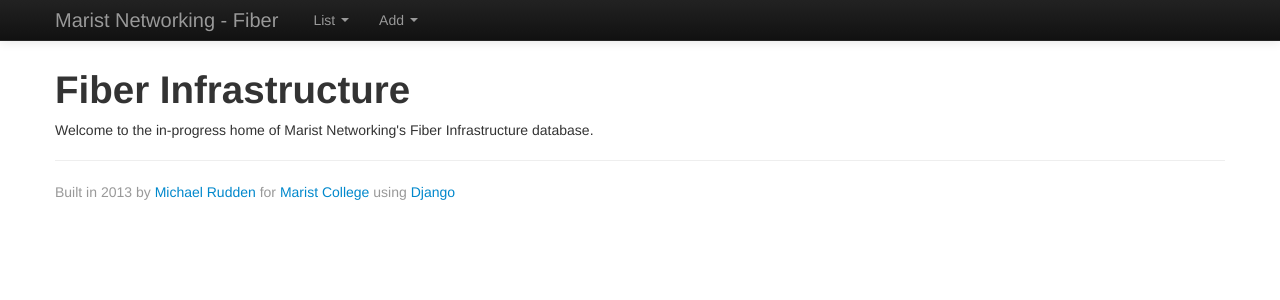
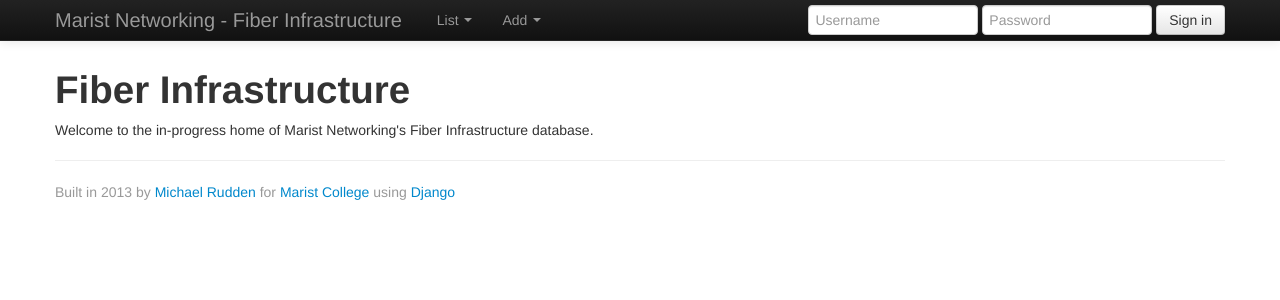
Before and after one commit to mrudden/fiber, a Django app: page / in a window 1280 px wide. Shown: the top 300 px of the page. Run offline with Django 3.2, Linux system fonts and the light colour scheme; some libraries are stand-ins or nearby versions.

Commit message:
title change

```diff
--- a/templates/fiberdb/base.html
+++ b/templates/fiberdb/base.html
@@ -2,7 +2,7 @@
 <html lang="en">
   <head>
     <meta charset="utf-8">
-    <title>{% block title %}Home{% endblock %} | Marist Networking - Fiber</title>
+    <title>{% block title %}Home{% endblock %} | Marist Networking - Fiber Infrastructure</title>
     <meta name="viewport" content="width=device-width, initial-scale=1.0">
     <meta name="description" content="">
     <meta name="author" content="">
@@ -41,7 +41,7 @@
             <span class="icon-bar"></span>
             <span class="icon-bar"></span>
           </a>
-          <a class="brand" href="/">Marist Networking - Fiber</a>
+          <a class="brand" href="/">Marist Networking - Fiber Infrastructure</a>
           <div class="nav-collapse collapse">
             <ul class="nav">
               <li class="dropdown">
@@ -63,6 +63,11 @@
                 </ul>
               </li>
             </ul>
+            <form class="navbar-form pull-right">
+              <input class="span2" type="text" placeholder="Username">
+              <input class="span2" type="password" placeholder="Password">
+              <button type="submit" class="btn">Sign in</button>
+            </form>
           </div><!--/.nav-collapse -->
         </div>
       </div>
```
